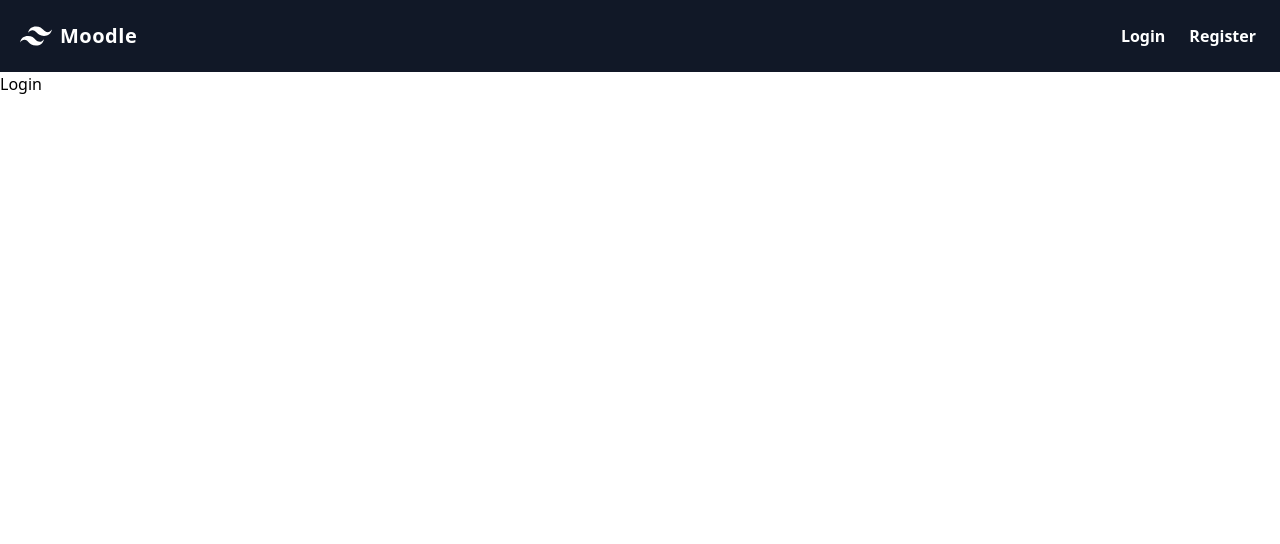
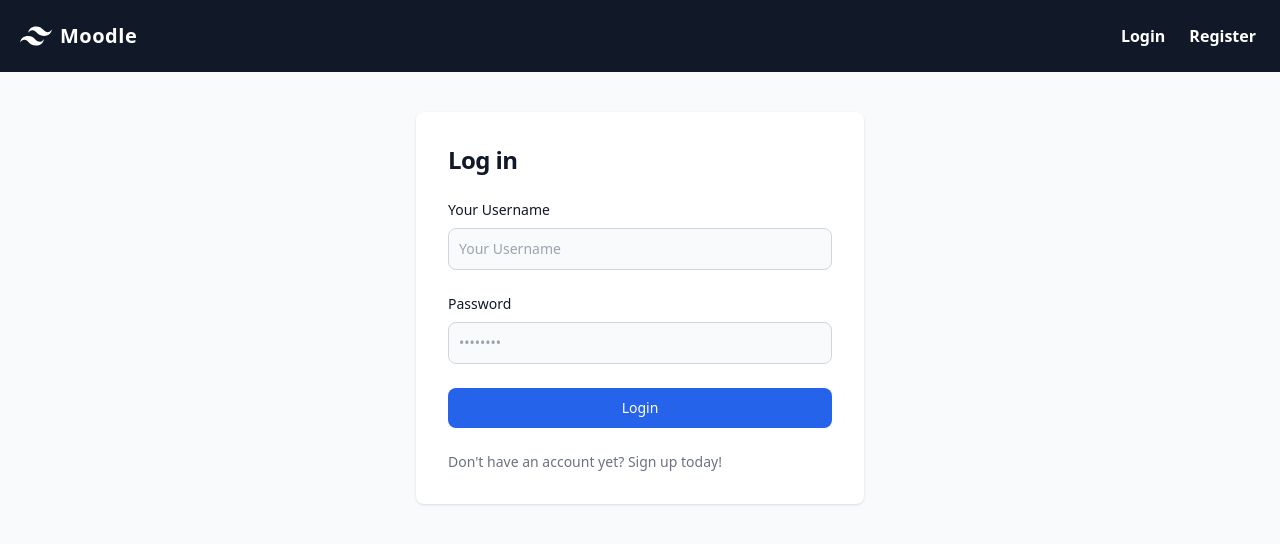
Before and after one commit to Bobi2000/Moodle, a Next.js app: page /login in a window 1280 px wide. Shown: the top 544 px of the page. Built offline with nearby package versions, Linux system fonts and the light colour scheme.

Commit message:
Adding UserContext to have a global state about if User is logged in, adding login controller and front end page

```diff
--- /dev/null
+++ b/context/UserContext.tsx
@@ -0,0 +1,60 @@
+import Navbar from "@/shared/components/navbar";
+import { createContext, ReactNode, Reducer, useReducer } from "react";
+
+type State = {
+  isLogged: boolean;
+};
+
+type Action =
+  | {
+      type: "LOGGIN";
+    }
+  | { type: "LOGOUT" };
+
+type ContextType = {
+  state: State;
+  dispatch: React.Dispatch<Action>;
+};
+
+const defaultContext: ContextType = {
+  state: {
+    isLogged: false,
+  },
+  dispatch: () => null,
+};
+
+const UserContext = createContext<ContextType>(defaultContext);
+
+const userReducer: Reducer<State, Action> = (
+  prevState: State,
+  action: Action
+) => {
+  switch (action.type) {
+    case "LOGGIN":
+      return {
+        ...prevState,
+        isLogged: true,
+      };
+    case "LOGOUT":
+      return {
+        ...prevState,
+        isLogged: false,
+      };
+  }
+};
+
+const UserContextProvider: React.FC<any> = ({ children }: any) => {
+  const [state, dispatch] = useReducer<Reducer<State, Action>>(
+    userReducer,
+    defaultContext.state
+  );
+
+  return (
+    <UserContext.Provider value={{ state, dispatch }}>
+      <Navbar isLogged={state.isLogged} />
+      {children}
+    </UserContext.Provider>
+  );
+};
+
+export { UserContext, UserContextProvider };
--- a/pages/_app.tsx
+++ b/pages/_app.tsx
@@ -2,13 +2,16 @@ import "@/styles/globals.css";
 import type { AppProps } from "next/app";
 
 import { Footer, Header } from "@/shared";
+import { UserContextProvider } from "@/context/UserContext";
 
 export default function App({ Component, pageProps }: AppProps) {
   return (
     <>
-      <Header />
-      <Component {...pageProps} />
-      <Footer />
+      <UserContextProvider>
+        <Header />
+        <Component {...pageProps} />
+        <Footer />
+      </UserContextProvider>
     </>
   );
 }
--- a/pages/api/hello.ts
+++ /dev/null
@@ -1,18 +0,0 @@
-// Next.js API route support: https://nextjs.org/docs/api-routes/introduction
-import StartFirebase from '@/firebase/firebase';
-import type { NextApiRequest, NextApiResponse } from 'next'
-
-type Data = {
-  name: string
-}
-
-export default async function handler(
-  req: NextApiRequest,
-  res: NextApiResponse<Data>
-) {
-  const db = StartFirebase();
-  const ress = await db.collection('users').doc('KHGv9B9xRcbkCN16yE5h').set(data);
-  console.log(res);
-
-  res.status(200).json({ name: 'John Doe' })
-}
--- /dev/null
+++ b/pages/api/login.ts
@@ -0,0 +1,33 @@
+import type { NextApiRequest, NextApiResponse } from "next";
+
+import db from "./../../firebase/firebase";
+
+type Data = {
+  isUserSuccessfullyLoggedIn?: boolean;
+  userId?: string;
+};
+
+export default async function login(
+  req: NextApiRequest,
+  res: NextApiResponse<Data>
+) {
+  const data = req.body;
+
+  const entries = await db.collection("Users").get();
+  const entriesData = entries.docs.map((entry) => {
+    // return { doc: entry.id, data: { ...entry.data() } };
+    return { ...entry.data(), id: entry.id };
+  }) as any;
+
+  const curUser = entriesData.filter(
+    (e: { username: string; password: string }) =>
+      e.username == data.username && e.password == data.password
+  )[0];
+
+  if (!curUser) {
+    res.status(200).json({ isUserSuccessfullyLoggedIn: false });
+    return;
+  }
+
+  res.status(200).json({ isUserSuccessfullyLoggedIn: true, userId: curUser.id});
+}
--- a/pages/login.tsx
+++ b/pages/login.tsx
@@ -1,3 +1,130 @@
+import Link from "next/link";
+import { useRouter } from "next/router";
+
+import { useContext } from "react";
+import { useForm, SubmitHandler } from "react-hook-form";
+
+import { UserContext } from "@/context/UserContext";
+
+type Inputs = {
+  username: string;
+  password: string;
+};
+
+type LoginResponse = {
+  isUserSuccessfullyLoggedIn?: boolean;
+  userId?: string;
+};
+
 export default function Login() {
-  return <>Login</>;
+  const { dispatch: userDisptach } = useContext(UserContext);
+
+  const router = useRouter();
+
+  const {
+    register,
+    handleSubmit,
+    setError,
+    formState: { errors },
+  } = useForm<Inputs>();
+
+  const onSubmit: SubmitHandler<Inputs> = (data) => {
+    fetch("/api/login", {
+      method: "POST",
+      headers: {
+        "Content-Type": "application/json",
+      },
+      body: JSON.stringify(data),
+    })
+      .then((response) => response.json())
+      .then((data: LoginResponse) => {
+        if (!data.isUserSuccessfullyLoggedIn) {
+          setError("username", {
+            type: "server",
+            message: "Incorrect login credentials.",
+          });
+        } else if (data.isUserSuccessfullyLoggedIn) {
+          localStorage.setItem("userId", data.userId!);
+          userDisptach({ type: "LOGGIN" });
+          router.push("/");
+        }
+      });
+  };
+
+  return (
+    <section className="bg-gray-50 dark:bg-gray-900 pt-10">
+      <div className="flex flex-col items-center  px-6 py-8 mx-auto md:h-screen lg:py-0">
+        <div className="w-full bg-white rounded-lg shadow dark:border md:mt-0 sm:max-w-md xl:p-0 dark:bg-gray-800 dark:border-gray-700">
+          <div className="p-6 space-y-4 md:space-y-6 sm:p-8">
+            <h1 className="text-xl font-bold leading-tight tracking-tight text-gray-900 md:text-2xl dark:text-white">
+              Log in
+            </h1>
+            <form
+              onSubmit={handleSubmit(onSubmit)}
+              className="space-y-4 md:space-y-6"
+            >
+              <div>
+                <label
+                  htmlFor="username"
+                  className="block mb-2 text-sm font-medium text-gray-900 dark:text-white"
+                >
+                  Your Username
+                </label>
+                <input
+                  {...register("username", { required: true })}
+                  type="username"
+                  name="username"
+                  id="username"
+                  className="bg-gray-50 border border-gray-300 text-gray-900 sm:text-sm rounded-lg focus:ring-primary-600 focus:border-primary-600 block w-full p-2.5 dark:bg-gray-700 dark:border-gray-600 dark:placeholder-gray-400 dark:text-white dark:focus:ring-blue-500 dark:focus:border-blue-500"
+                  placeholder="Your Username"
+                />
+                {errors.username && errors.username.type === "required" && (
+                  <span className="text-red-600">This field is required</span>
+                )}
+                {errors.username && errors.username.type === "server" && (
+                  <span className="text-red-600">
+                    {errors.username.message}
+                  </span>
+                )}
+              </div>
+              <div>
+                <label
+                  htmlFor="password"
+                  className="block mb-2 text-sm font-medium text-gray-900 dark:text-white"
+                >
+                  Password
+                </label>
+                <input
+                  {...register("password", { required: true })}
+                  type="password"
+                  name="password"
+                  id="password"
+                  placeholder="••••••••"
+                  className="bg-gray-50 border border-gray-300 text-gray-900 sm:text-sm rounded-lg focus:ring-primary-600 focus:border-primary-600 block w-full p-2.5 dark:bg-gray-700 dark:border-gray-600 dark:placeholder-gray-400 dark:text-white dark:focus:ring-blue-500 dark:focus:border-blue-500"
+                />
+                {errors.password && (
+                  <span className="text-red-600">This field is required</span>
+                )}
+              </div>
+              <button
+                type="submit"
+                className="w-full text-white bg-blue-600 hover:bg-blue-700 focus:ring-4 focus:outline-none focus:ring-primary-300 font-medium rounded-lg text-sm px-5 py-2.5 text-center dark:bg-blue-600 dark:hover:bg-blue-700 dark:focus:ring-blue-800"
+              >
+                Login
+              </button>
+              <p className="text-sm font-light text-gray-500 dark:text-gray-400">
+                Don't have an account yet?{" "}
+                <Link
+                  href="/register"
+                  className="font-medium text-primary-600 hover:underline dark:text-primary-500"
+                >
+                  Sign up today!
+                </Link>
+              </p>
+            </form>
+          </div>
+        </div>
+      </div>
+    </section>
+  );
 }
--- a/pages/register.tsx
+++ b/pages/register.tsx
@@ -1,10 +1,7 @@
 import Link from "next/link";
-import Router from "next/router";
-import { NextResponse } from "next/server";
-import { useState } from "react";
+import { useRouter } from "next/router";
+
 import { useForm, SubmitHandler } from "react-hook-form";
-import StartFirebase from "../firebase/firebase";
-import { useRouter } from "next/router";
 
 type Inputs = {
   username: string;
@@ -19,7 +16,7 @@ type RegisterResponse = {
 };
 
 export default function Register() {
-  let router = useRouter();
+  const router = useRouter();
 
   const {
     register,
@@ -59,7 +56,6 @@ export default function Register() {
   };
 
   return (
-    <>
     <section className="bg-gray-50 dark:bg-gray-900 pt-10">
       <div className="flex flex-col items-center  px-6 py-8 mx-auto md:h-screen lg:py-0">
         <div className="w-full bg-white rounded-lg shadow dark:border md:mt-0 sm:max-w-md xl:p-0 dark:bg-gray-800 dark:border-gray-700">
@@ -84,7 +80,7 @@ export default function Register() {
                   name="username"
                   id="username"
                   className="bg-gray-50 border border-gray-300 text-gray-900 sm:text-sm rounded-lg focus:ring-primary-600 focus:border-primary-600 block w-full p-2.5 dark:bg-gray-700 dark:border-gray-600 dark:placeholder-gray-400 dark:text-white dark:focus:ring-blue-500 dark:focus:border-blue-500"
-                    placeholder="username"
+                  placeholder="Your Username"
                 />
                 {errors.username && errors.username.type === "required" && (
                   <span className="text-red-600">This field is required</span>
@@ -143,7 +139,7 @@ export default function Register() {
                 Create an account
               </button>
               <p className="text-sm font-light text-gray-500 dark:text-gray-400">
-                  Already have an account?
+                Already have an account? {" "}
                 <Link
                   href="/login"
                   className="font-medium text-primary-600 hover:underline dark:text-primary-500"
@@ -156,27 +152,5 @@ export default function Register() {
         </div>
       </div>
     </section>
-      {/* <form onSubmit={handleSubmit(onSubmit)}>
-        <label htmlFor="first">Username:</label>
-        <input
-          placeholder="username"
-          {...register("username", { required: true })}
-        />
-        {errors.username && <span>This field is required</span>}
-
-        <label htmlFor="last">email</label>
-        <input placeholder="email" {...register("email", { required: true })} />
-        {errors.email && <span>This field is required</span>}
-
-        <label htmlFor="last">password</label>
-        <input
-          placeholder="*******"
-          {...register("password", { required: true })}
-        />
-        {errors.password && <span>This field is required</span>}
-
-        <button type="submit">Submit</button>
-      </form> */}
-    </>
   );
 }
--- a/shared/components/header.tsx
+++ b/shared/components/header.tsx
@@ -12,7 +12,7 @@ const Header = () => {
         <link rel="icon" href="/favicon.ico" />
       </Head>
 
-      <Navbar />
+
     </>
   );
 };
```
Also changed, not shown: shared/components/navbar.tsx (+34 -4 lines). Lines whose indentation alone changed are shown as unchanged.
